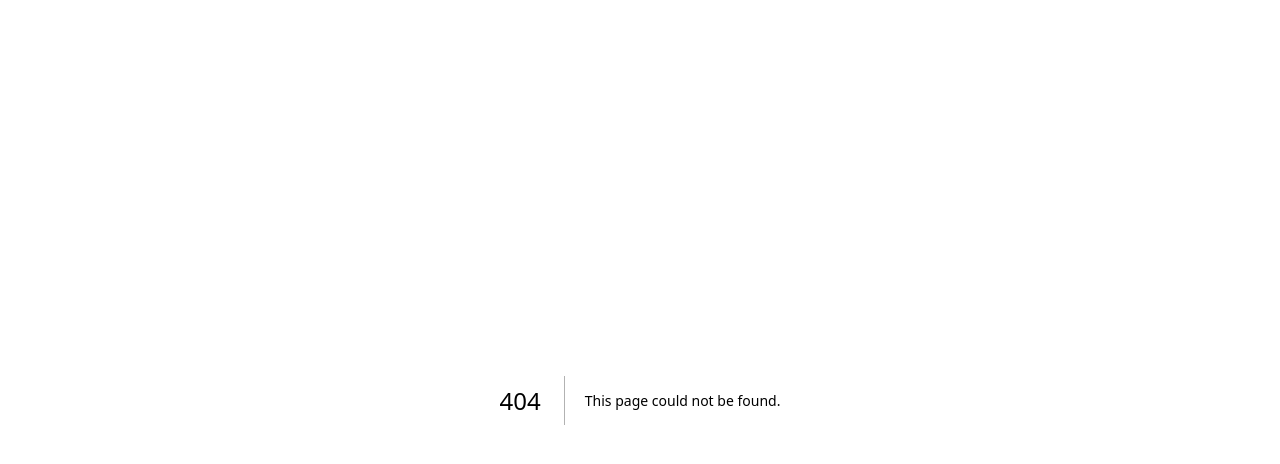
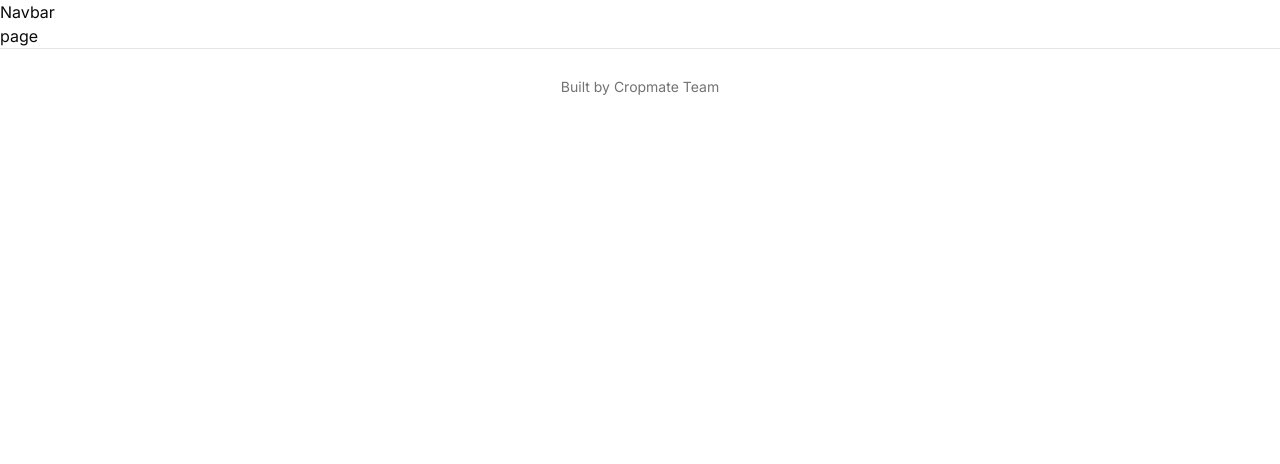
Before and after one commit to AvishkaGihan/cropmate-platform, a Next.js app: page / in a window 1280 px wide. Before the commit this address had no page. Shown: the top 464 px of the page. Built offline with nearby package versions, Linux system fonts and the light colour scheme.

Commit message:
feat(layout): implement PublicLayout component with Navbar and Footer

```diff
--- a/src/app/(public)/layout.tsx
+++ b/src/app/(public)/layout.tsx
@@ -0,0 +1,16 @@
+import Footer from "@/components/layout/footer";
+import Navbar from "@/components/layout/navbar";
+
+export default function PublicLayout({
+  children,
+}: {
+  children: React.ReactNode;
+}) {
+  return (
+    <div className="min-h-screen flex flex-col">
+      <Navbar />
+      <main>{children}</main>
+      <Footer />
+    </div>
+  );
+}
--- /dev/null
+++ b/src/app/(public)/page.tsx
@@ -0,0 +1,5 @@
+const page = () => {
+  return <div>page</div>;
+};
+
+export default page;
--- /dev/null
+++ b/src/components/layout/footer.tsx
@@ -0,0 +1,15 @@
+const Footer = () => {
+  return (
+    <footer className="border-t py-6">
+      <div className="container mx-auto flex flex-col items-center justify-center gap-4 md:flex-row">
+        <div className="flex flex-col items-center gap-4 px-8 md:flex-row md:gap-2 md:px-0">
+          <p className="text-center text-sm leading-loose text-muted-foreground md:text-left">
+            Built by Cropmate Team
+          </p>
+        </div>
+      </div>
+    </footer>
+  );
+};
+
+export default Footer;
--- /dev/null
+++ b/src/components/layout/navbar.tsx
@@ -0,0 +1,5 @@
+const Navbar = () => {
+  return <div>Navbar</div>;
+};
+
+export default Navbar;
```
